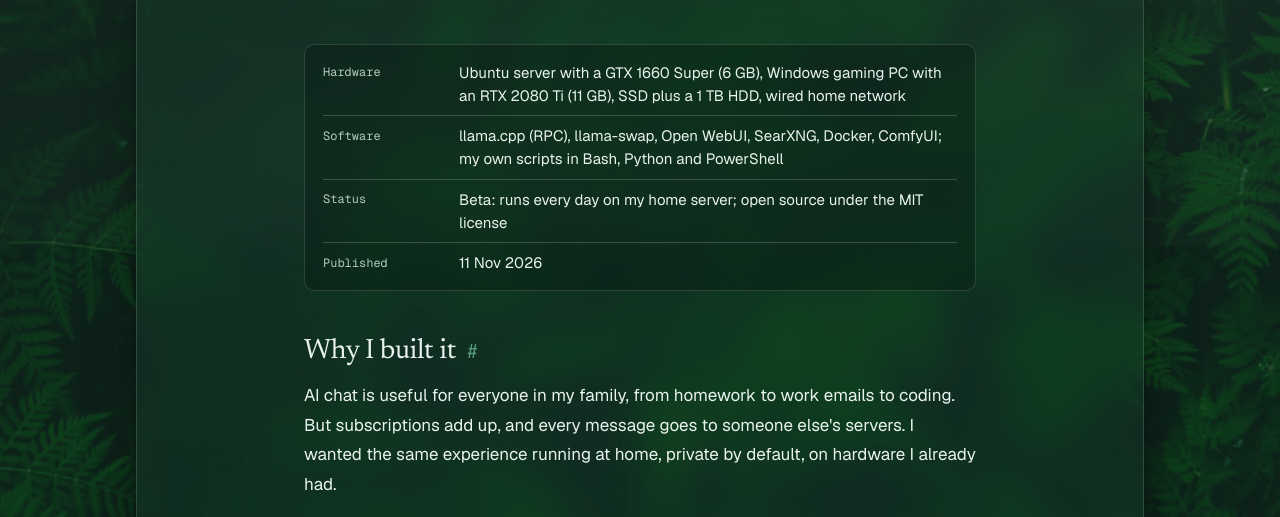
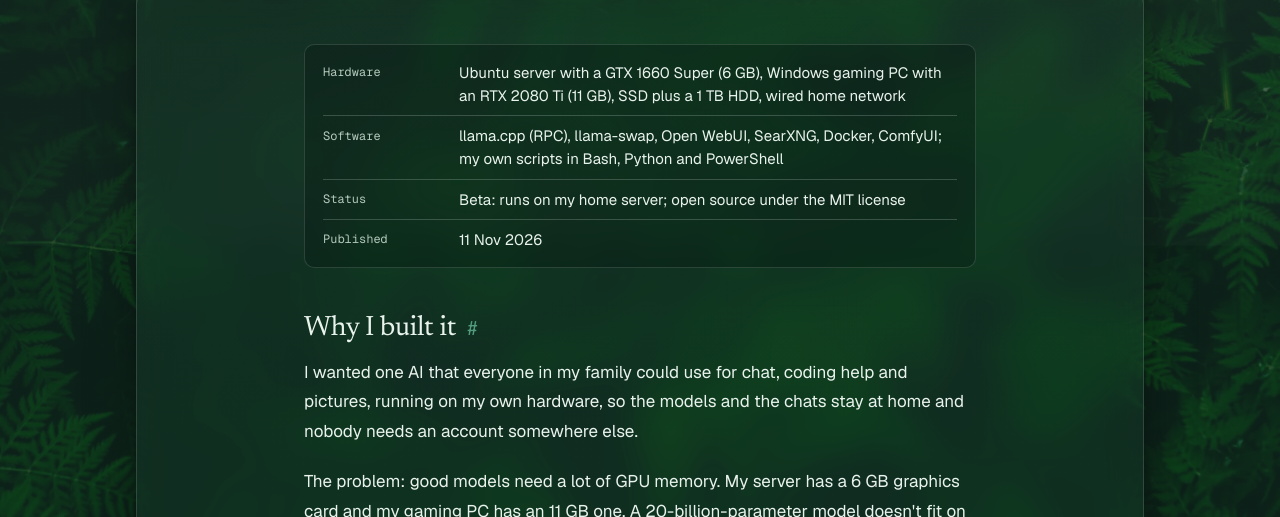
Before and after one commit to shafakat12/shafakat, a plain HTML site: page posts/2026-11-11-home-ai-cluster.html in a window 1280 px wide. Shown: the part 622-1139 px from the top of the page. Drawn offline with nearby package versions, Linux system fonts and the light colour scheme.

Commit message:
Lab: Home AI Cluster post - clearer intro

```diff
--- a/posts/2026-11-11-home-ai-cluster.html
+++ b/posts/2026-11-11-home-ai-cluster.html
@@ -75,12 +75,12 @@
         <dl class="setup">
           <div><dt>Hardware</dt><dd>Ubuntu server with a GTX 1660 Super (6 GB), Windows gaming PC with an RTX 2080 Ti (11 GB), SSD plus a 1 TB HDD, wired home network</dd></div>
           <div><dt>Software</dt><dd>llama.cpp (RPC), llama-swap, Open WebUI, SearXNG, Docker, ComfyUI; my own scripts in Bash, Python and PowerShell</dd></div>
-          <div><dt>Status</dt><dd>Beta: runs every day on my home server; open source under the MIT license</dd></div>
+          <div><dt>Status</dt><dd>Beta: runs on my home server; open source under the MIT license</dd></div>
           <div><dt>Published</dt><dd><time datetime="2026-11-11">11 Nov 2026</time></dd></div>
         </dl>
 
         <h2 id="why">Why I built it <a class="anchor" href="#why" aria-label="Link to this section">#</a></h2>
-        <p>AI chat is useful for everyone in my family, from homework to work emails to coding. But subscriptions add up, and every message goes to someone else's servers. I wanted the same experience running at home, private by default, on hardware I already had.</p>
+        <p>I wanted one AI that everyone in my family could use for chat, coding help and pictures, running on my own hardware, so the models and the chats stay at home and nobody needs an account somewhere else.</p>
         <p>The problem: good models need a lot of GPU memory. My server has a 6 GB graphics card and my gaming PC has an 11 GB one. A 20-billion-parameter model doesn't fit on either card. It does fit on both together. So the core idea of this project is <strong>GPU pooling</strong>: split one model across the GPUs of several PCs over the home network, and make the whole thing simple enough that the rest of the family never has to think about it.</p>
 
         <aside class="callout result">
@@ -182,7 +182,7 @@ sudo bash install.sh</code></pre>
 
         <aside class="callout warning">
           <p class="callout-title">Beta</p>
-          <p>It runs every day on my own home server. A full install on a fresh machine and creating a RAID on real drives are still being tested.</p>
+          <p>It runs on my own home server. A full install on a fresh machine and creating a RAID on real drives are still being tested.</p>
         </aside>
 
         <p>The project is open source under the MIT license. It is built on <a href="https://github.com/ggml-org/llama.cpp" target="_blank" rel="noopener">llama.cpp</a>, <a href="https://github.com/mostlygeek/llama-swap" target="_blank" rel="noopener">llama-swap</a>, <a href="https://github.com/open-webui/open-webui" target="_blank" rel="noopener">Open WebUI</a>, <a href="https://github.com/searxng/searxng" target="_blank" rel="noopener">SearXNG</a> and <a href="https://github.com/comfyanonymous/ComfyUI" target="_blank" rel="noopener">ComfyUI</a>, each under its own license.</p>
```
